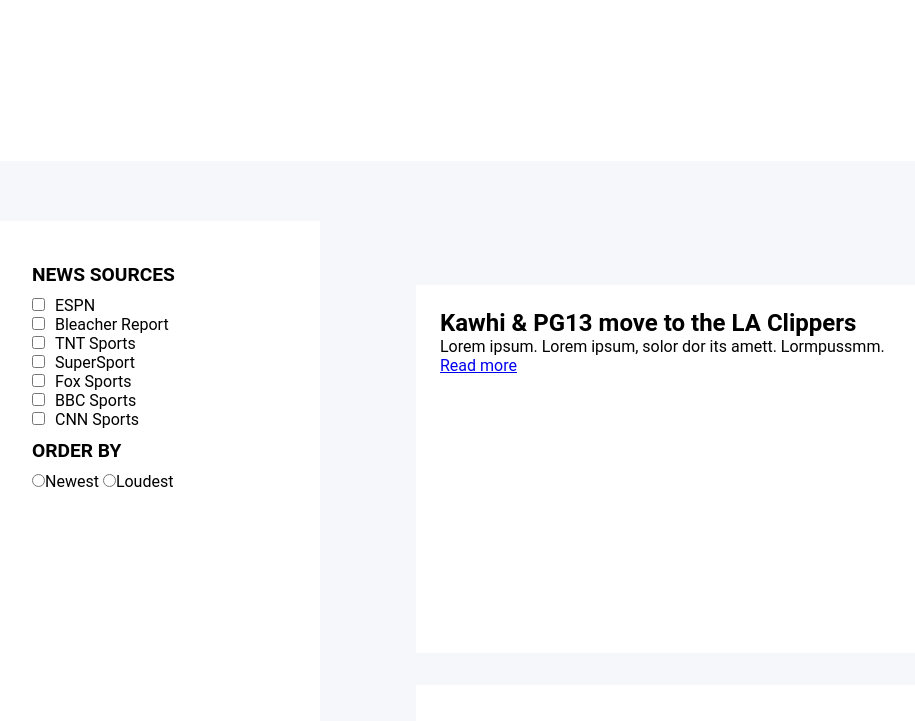
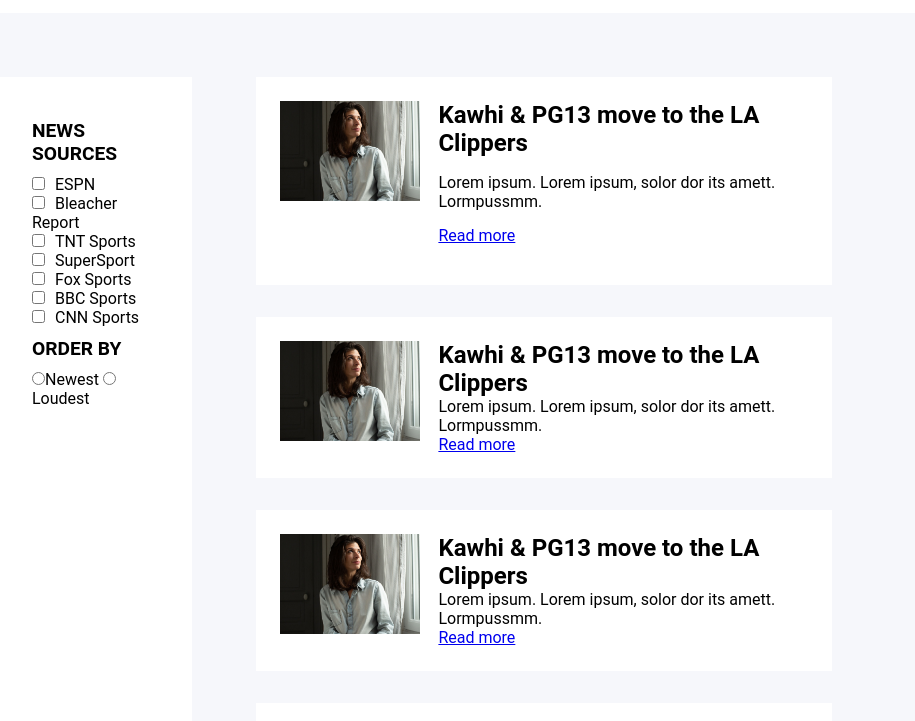
Before and after one commit to od41/news-aggregator, a plain HTML site: page index.html in a window 1280 px wide. Shown: the part 59-780 px from the top of the page, without its empty margins (32-947 px from the left). Drawn offline with Linux system fonts and the light colour scheme.

Commit message:
Improved the css and made changes to the layout.

```diff
--- a/css/main.scss
+++ b/css/main.scss
@@ -19,11 +19,11 @@ body {
 }
 
 header {
-    height: 200px;
+    // height: 200px;
     display: flex;
     // flex-flow: row wrap;
     justify-content: space-evenly;
-    padding: 10px;
+    padding: 1em 2em;
     align-content: center;
     background: #fff;
 
@@ -50,8 +50,8 @@ header {
 
 .main {
     display: grid;
-    grid-template-columns: 30% 70%;
-    margin: 60px auto;
+    grid-template-columns: 20% 50%;
+    margin: 4em auto;
 
     .filters {
         padding: 2em;
@@ -79,17 +79,51 @@ header {
     }
 
     .container {
-        padding: 2em;
+        // padding: 2em;
         margin: 0 2em;
+
+        .marquee {
+            height: 10em;
+            margin-top: 0 !important;
+        }
 
         .news-list-item {
             background: #fff;
             margin: 2em 0;
             padding: 1.5em;
+            display: grid;
+            grid-template-columns: 30%;
+            grid-template-rows: auto;
+            grid-template-areas:
+                "news-image title"
+                "news-image excerpt"
+                "news-image read-more";
+
+            .news-image {
+                grid-area: news-image;
+            }
+            .news-title {
+                grid-area: title;
+            }
+            .news-excerpt {
+                grid-area: excerpt;
+            }
+            .read-more {
+                grid-area: read-more;
+            }
         }
     }
 
-    .marquee {
-        height: 20em;
-    }
+
 }
+
+
+
+.news-image {
+    width: 140px;
+    height: 100px;
+    background-image: url('../img/julie-home-01.jpg');
+    background-size: cover;
+    background-repeat: no-repeat;
+    background-position: 50% 50%;
+}
--- a/index.html
+++ b/index.html
@@ -36,42 +36,46 @@
         </aside>
         <section class="container">
             <div class="news-list-item marquee">
+                <div class="news-image">
+                </div>
                 <h2 class="news-title">Kawhi & PG13 move to the LA Clippers</h2>
                 <p class="news-excerpt">Lorem ipsum. Lorem ipsum, solor dor its amett. Lormpussmm.</p>
-                <a href="#" target="_blank" rel="noopener noreferrer">Read more</a>
+                <a href="#" target="_blank" rel="noopener noreferrer" class="read-more">Read more</a>
             </div>
 
             <section class="news-list">
                 <div class="news-list-item">
-                    <img src="" alt="">
+                    <div class="news-image">
+                    </div>
                     <h2 class="news-title">Kawhi & PG13 move to the LA Clippers</h2>
                     <p class="news-excerpt">Lorem ipsum. Lorem ipsum, solor dor its amett. Lormpussmm.</p>
-                    <a href="#" target="_blank" rel="noopener noreferrer">Read more</a>
+                    <a href="#" target="_blank" rel="noopener noreferrer" class="read-more">Read more</a>
                 </div>
 
                 <div class="news-list-item">
+                    <div class="news-image">
+                    </div>
                     <h2 class="news-title">Kawhi & PG13 move to the LA Clippers</h2>
                     <p class="news-excerpt">Lorem ipsum. Lorem ipsum, solor dor its amett. Lormpussmm.</p>
-                    <a href="#" target="_blank" rel="noopener noreferrer">Read more</a>
+                    <a href="#" target="_blank" rel="noopener noreferrer" class="read-more">Read more</a>
                 </div>
 
                 <div class="news-list-item">
+                    <div class="news-image">
+                    </div>
                     <h2 class="news-title">Kawhi & PG13 move to the LA Clippers</h2>
                     <p class="news-excerpt">Lorem ipsum. Lorem ipsum, solor dor its amett. Lormpussmm.</p>
-                    <a href="#" target="_blank" rel="noopener noreferrer">Read more</a>
+                    <a href="#" target="_blank" rel="noopener noreferrer" class="read-more">Read more</a>
                 </div>
 
                 <div class="news-list-item">
+                    <div class="news-image">
+                    </div>
                     <h2 class="news-title">Kawhi & PG13 move to the LA Clippers</h2>
                     <p class="news-excerpt">Lorem ipsum. Lorem ipsum, solor dor its amett. Lormpussmm.</p>
-                    <a href="#" target="_blank" rel="noopener noreferrer">Read more</a>
+                    <a href="#" target="_blank" rel="noopener noreferrer" class="read-more">Read more</a>
                 </div>
 
-                <div class="news-list-item">
-                    <h2 class="news-title">Kawhi & PG13 move to the LA Clippers</h2>
-                    <p class="news-excerpt">Lorem ipsum. Lorem ipsum, solor dor its amett. Lormpussmm.</p>
-                    <a href="#" target="_blank" rel="noopener noreferrer">Read more</a>
-                </div>
             </section>
         </section>
     </section>
```
Also changed, not shown: css/main.css, img/julie-home-01.jpg (added).
